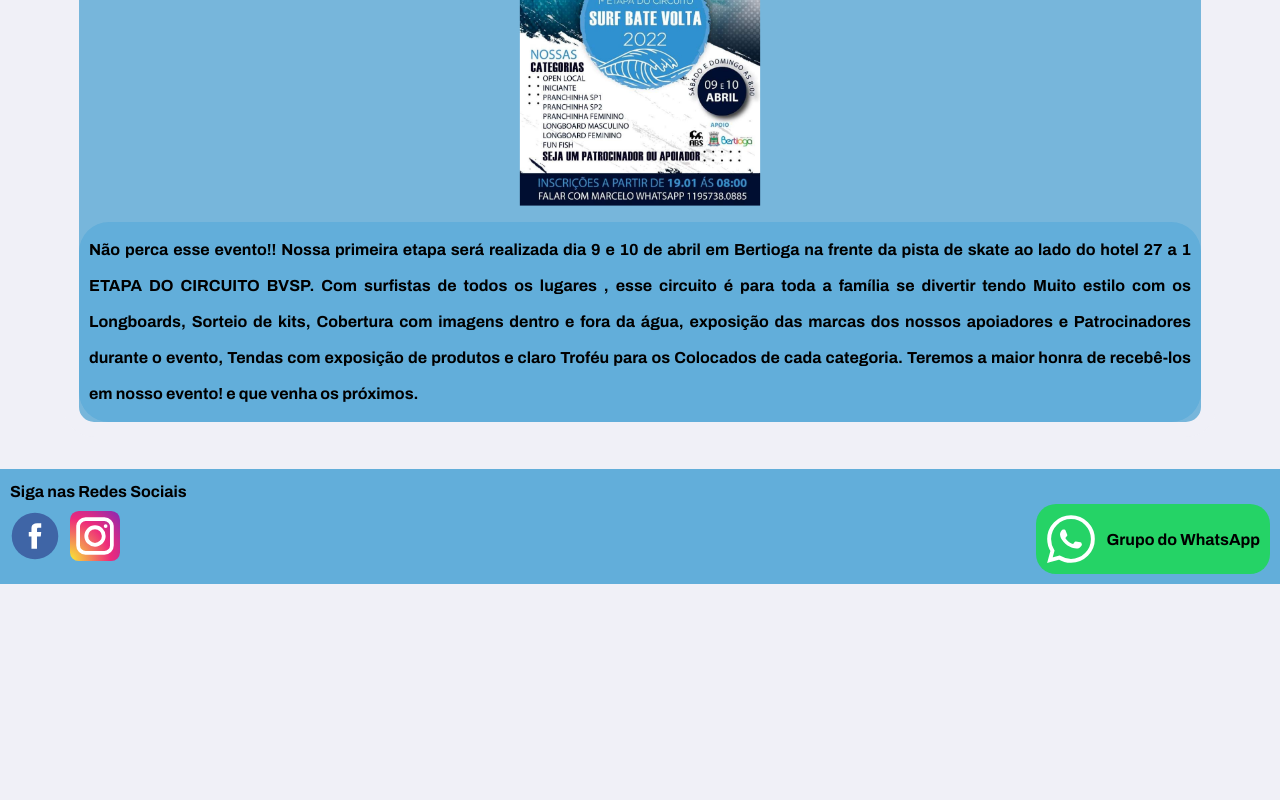
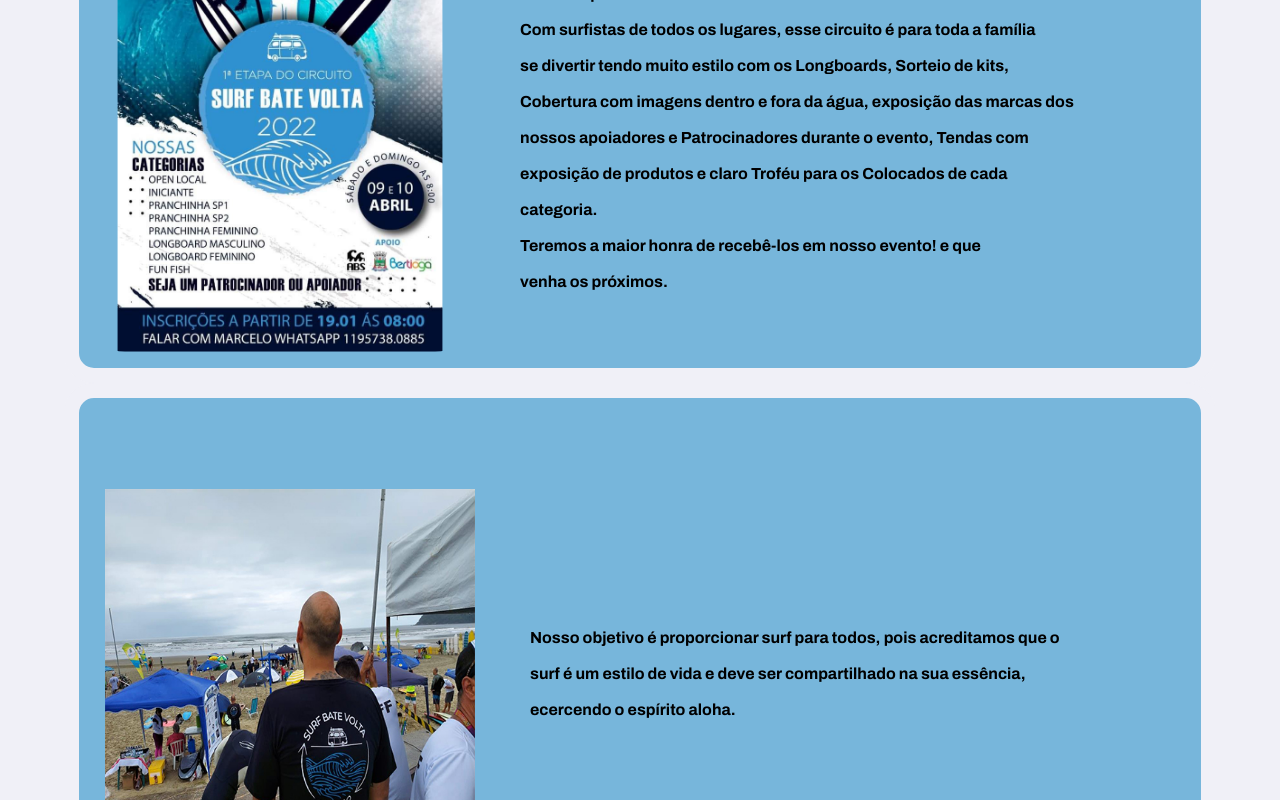
Before and after one commit to gjmedeiros/surf-volta-sp, a React (Create React App) app: page / in a window 1280 px wide. Shown: the part 1000-1800 px from the top of the page. Before the commit the page ends 1584 px from the top, so only its background shows below. Built offline with nearby package versions, Linux system fonts and the light colour scheme.

Commit message:
Criado folder Market

```diff
--- a/src/App.tsx
+++ b/src/App.tsx
@@ -13,7 +13,7 @@
     <Routes>
       {/* Route Publica */}
       <Route path="/" element={<Landing />} />
-      {/* <Route path="/management/market" element={<Market />} /> */}
+      <Route path="/management/market" element={<Market />} />
       <Route path="/management/login" element={<Login />} />
 
       {/* Route Privada */}
--- a/src/components/CardItem/index.tsx
+++ b/src/components/CardItem/index.tsx
@@ -8,12 +8,14 @@
 }
 
 const CardItem: React.FC<INCardItemProps> = ({ imagem, description }) => {
+  const newDescription = description.split('\n').map(str => <p>{str}</p>)
+
   return (
     <article className="card-item">
       <header>
         <img src={imagem} alt="camp1" />
       </header>
-      <footer>{description}</footer>
+      <footer>{newDescription}</footer>
     </article>
   )
 }
--- a/src/components/CardItem/styles.css
+++ b/src/components/CardItem/styles.css
@@ -29,4 +29,5 @@
   text-align: justify;
   padding: 0rem 3.9rem;
   border-radius: 3rem;
+  background: transparent;
 }
--- a/src/pages/Landing/index.tsx
+++ b/src/pages/Landing/index.tsx
@@ -14,6 +14,7 @@
   return (
     <div id="landing" className="container">
       <PageHeader />
+
       <main>
         <div className="block-group-camp">
           <CardItem
@@ -39,23 +40,35 @@
         </div>
         <div>
           <strong>Circuito</strong>
+          <div className="block-group-circuit">
+            <div className="block-circuit">
               <CardItem
                 imagem={surfbt2}
-            description="Não perca esse evento!!
+                description={`Não perca esse evento!!
             Nossa primeira etapa será realizada dia 9 e 10 de abril em Bertioga na
-        frente da pista de skate ao lado do hotel 27 a 1 ETAPA DO CIRCUITO
-        BVSP.
-        Com surfistas de todos os lugares , esse circuito é para toda a família
-        se divertir tendo Muito estilo com os Longboards, Sorteio de kits,
+          frente da pista de skate ao lado do hotel 27.
+          Com surfistas de todos os lugares, esse circuito é para toda a família
+          se divertir tendo muito estilo com os Longboards, Sorteio de kits,
           Cobertura com imagens dentro e fora da água, exposição das marcas dos
           nossos apoiadores e Patrocinadores durante o evento, Tendas com
           exposição de produtos e claro Troféu para os Colocados de cada
-        categoria. Teremos a maior honra de recebê-los em nosso evento! e que
-        venha os próximos."
+          categoria.
+          Teremos a maior honra de recebê-los em nosso evento! e que
+          venha os próximos.`}
               />
             </div>
+            <div className="block-sponsors">
+              <CardItem
+                imagem={camp3}
+                description="Nosso objetivo é proporcionar surf para todos, pois acreditamos que o
+          surf é um estilo de vida e deve ser compartilhado na sua essência,
+          ecercendo o espírito aloha."
+              />
+            </div>
+          </div>
+        </div>
       </main>
-      <footer>
+      <footer className="block-footer">
         <strong>Siga nas Redes Sociais</strong>
 
         <div className="block-icons">
--- a/src/pages/Landing/styles.css
+++ b/src/pages/Landing/styles.css
@@ -16,52 +16,52 @@
   font-family: Archivo;
 }
 
-#landing footer {
+#landing .block-footer {
   background-color: var(--color-primary-header);
   padding: 1rem;
 }
 
-#landing footer strong {
+#landing .block-footer strong {
   color: #000000;
   font-size: 1.6rem;
   font-family: Archivo;
 }
 
-#landing footer .block-icons {
+#landing .block-footer .block-icons {
   display: flex;
   align-items: center;
   justify-content: space-between;
   transition: background 0.4s ease;
 }
 
-#landing footer .block-icons img {
+#landing .block-footer .block-icons img {
   height: 5rem;
   width: 5rem;
 }
 
-#landing footer .block-icons .block-icons-sociais {
+#landing .block-footer .block-icons .block-icons-sociais {
   display: flex;
   align-items: center;
   justify-content: flex-start;
 }
 
-#landing footer .block-icons .block-icons-sociais button + button {
+#landing .block-footer .block-icons .block-icons-sociais button + button {
   margin-left: 1rem;
 }
 
-#landing footer .block-icons .block-icons-sociais .facebook {
+#landing .block-footer .block-icons .block-icons-sociais .facebook {
   border: none;
   cursor: pointer;
   background-color: transparent;
 }
 
-#landing footer .block-icons .block-icons-sociais .instagram {
+#landing .block-footer .block-icons .block-icons-sociais .instagram {
   border: none;
   cursor: pointer;
   background-color: transparent;
 }
 
-#landing footer .block-icons .block-icons-group {
+#landing .block-footer .block-icons .block-icons-group {
   background-color: #25d366;
   border-radius: 2rem;
   padding: 1rem;
@@ -72,11 +72,11 @@
   border: none;
 }
 
-#landing footer .block-icons .block-icons-group:hover {
+#landing .block-footer .block-icons .block-icons-group:hover {
   background-color: #1dc259;
 }
 
-#landing footer .block-icons .block-icons-group strong {
+#landing .block-footer .block-icons .block-icons-group strong {
   margin-left: 1rem;
 }
 
@@ -94,4 +94,25 @@
   #landing main .block-group-camp .card-item + .card-item {
     margin-top: 0rem;
   }
+
+  #landing main .block-group-circuit {
+    /* display: flex; */
+    justify-content: center;
+  }
+
+  #landing main .block-group-circuit .block-circuit .card-item {
+    display: flex;
+    align-items: center;
+    /* padding: 6rem; */
+  }
+
+  #landing main .block-group-circuit .card-item header img {
+    height: 50rem;
+  }
+
+  #landing main .block-group-circuit .block-sponsors .card-item {
+    display: flex;
+    align-items: center;
+    padding: 1rem;
+  }
 }
--- /dev/null
+++ b/src/pages/Market/index.tsx
@@ -0,0 +1,13 @@
+import PageHeader from '../../components/PageHeader/Landing'
+
+import './styles.css'
+
+function Market() {
+  return (
+    <div id="market" className="market">
+      <PageHeader />
+    </div>
+  )
+}
+
+export default Market
--- /dev/null
+++ b/src/pages/Market/styles.css
@@ -0,0 +1,12 @@
+/*Mobile View */
+#market {
+  width: 100vw;
+  height: 100vh;
+}
+
+@media (min-width: 700px) {
+  /*Desktop View*/
+  #market {
+    max-width: 100%;
+  }
+}
```
Lines whose indentation alone changed are shown as unchanged.
